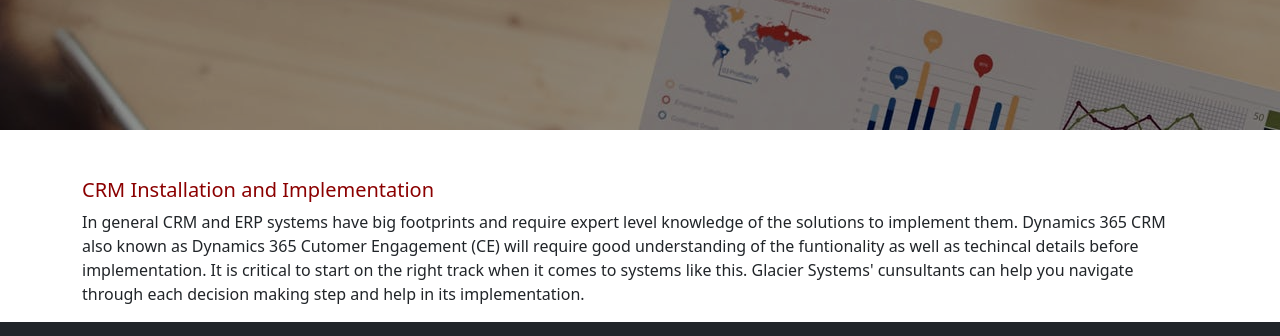
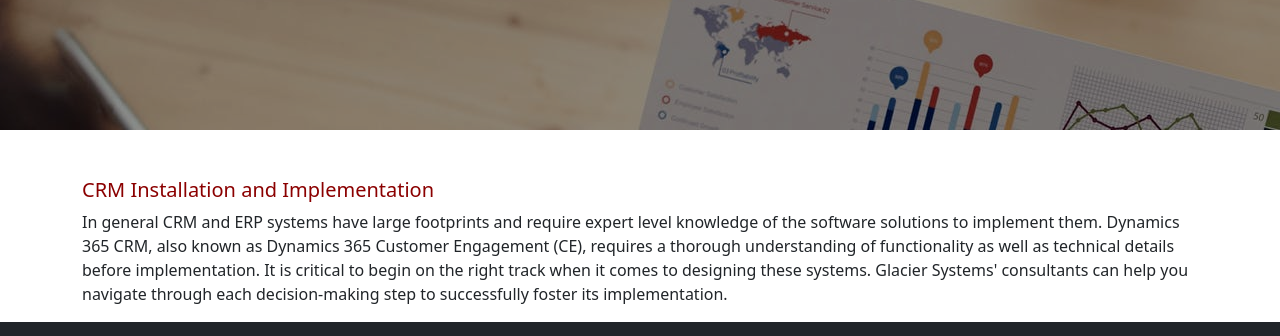
Before and after one commit to Anilraj031/glaciersystemsinc, a website: page src/DynamicsExperties/CRMInstallation.html in a window 1280 px wide. Shown: the part 190-526 px from the top of the page. Drawn offline with nearby package versions, Linux system fonts and the light colour scheme.

Commit message:
Update CRM Installation and Implementation

```diff
--- a/src/DynamicsExperties/CRMInstallation.html
+++ b/src/DynamicsExperties/CRMInstallation.html
@@ -23,7 +23,9 @@
     <section class="container mt-5">
         <div>
             <h5>CRM Installation and Implementation</h5>
-            <p>In general CRM and ERP systems have big footprints and require expert level knowledge of the solutions to implement them. Dynamics 365 CRM also known as Dynamics 365 Cutomer Engagement (CE) will require good understanding of the funtionality as well as techincal details before implementation. It is critical to start on the right track when it comes to systems like this. Glacier Systems' cunsultants can help you navigate through each decision making step and help in its implementation.</p>
+            <p>
+		   In general CRM and ERP systems have large footprints and require expert level knowledge of the software solutions to implement them. Dynamics 365 CRM, also known as Dynamics 365 Customer Engagement (CE), requires a thorough understanding of functionality as well as technical details before implementation. It is critical to begin on the right track when it comes to designing these systems. Glacier Systems' consultants can help you navigate through each decision-making step to successfully foster its implementation.
+	    </p>
         </div>
     </section>
 
```
